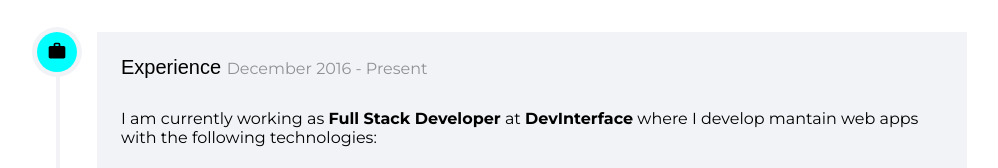
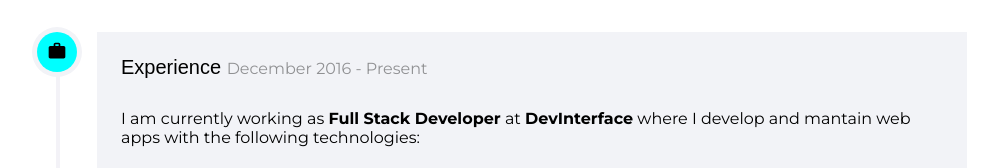
Before and after one commit to matteomelotti/matteomelotti.github.io, a Gatsby site: page / in a window 1280 px wide. Shown: the part 1355-1523 px from the top of the page, without its empty margins (143-1141 px from the left). Built offline with nearby package versions, Linux system fonts and the light colour scheme; Gatsby itself is replaced by a stand-in of ours.

Commit message:
fix typo

```diff
--- a/src/components/Work.js
+++ b/src/components/Work.js
@@ -1,9 +1,8 @@
-import React from "react"
+import React from "react";
+import { FaSchool } from 'react-icons/fa';
+import { MdSchool, MdWork } from 'react-icons/md';
+import Fade from "react-reveal/Fade";
 import classes from './Experience/Experience.module.css';
-import { MdSchool } from 'react-icons/md';
-import { MdWork } from 'react-icons/md';
-import { FaSchool } from 'react-icons/fa';
-import Fade from "react-reveal/Fade"
 
 const Work = () => {
   return (
@@ -24,7 +23,7 @@ const Work = () => {
                           </div>
                           <div className={classes.label}>
                             <h2 >Experience  <span>December 2016 - Present</span></h2>
-                            <p>I am currently working as <b>Full Stack Developer</b> at <a rel="noopener noreferrer" target="_blank" href="https://www.devinterface.com/"><b>DevInterface</b></a> where I develop mantain web apps with the following technologies:</p>
+                            <p>I am currently working as <b>Full Stack Developer</b> at <a rel="noopener noreferrer" target="_blank" href="https://www.devinterface.com/"><b>DevInterface</b></a> where I develop and mantain web apps with the following technologies:</p>
                             <li>Framework and solutions: Ruby on Rails (RoR), Node.js, Express, Spree e-commerce, ActiveAdmin, Redis, Elasticsearch</li>
                             <li>Frontend: ReactJS, Vue.js, CSS3, Jquery, Bootstrap, basics of Typescript</li>
                             <li>Database: MySQL, PostgreSQL, MongoDB</li>
```
